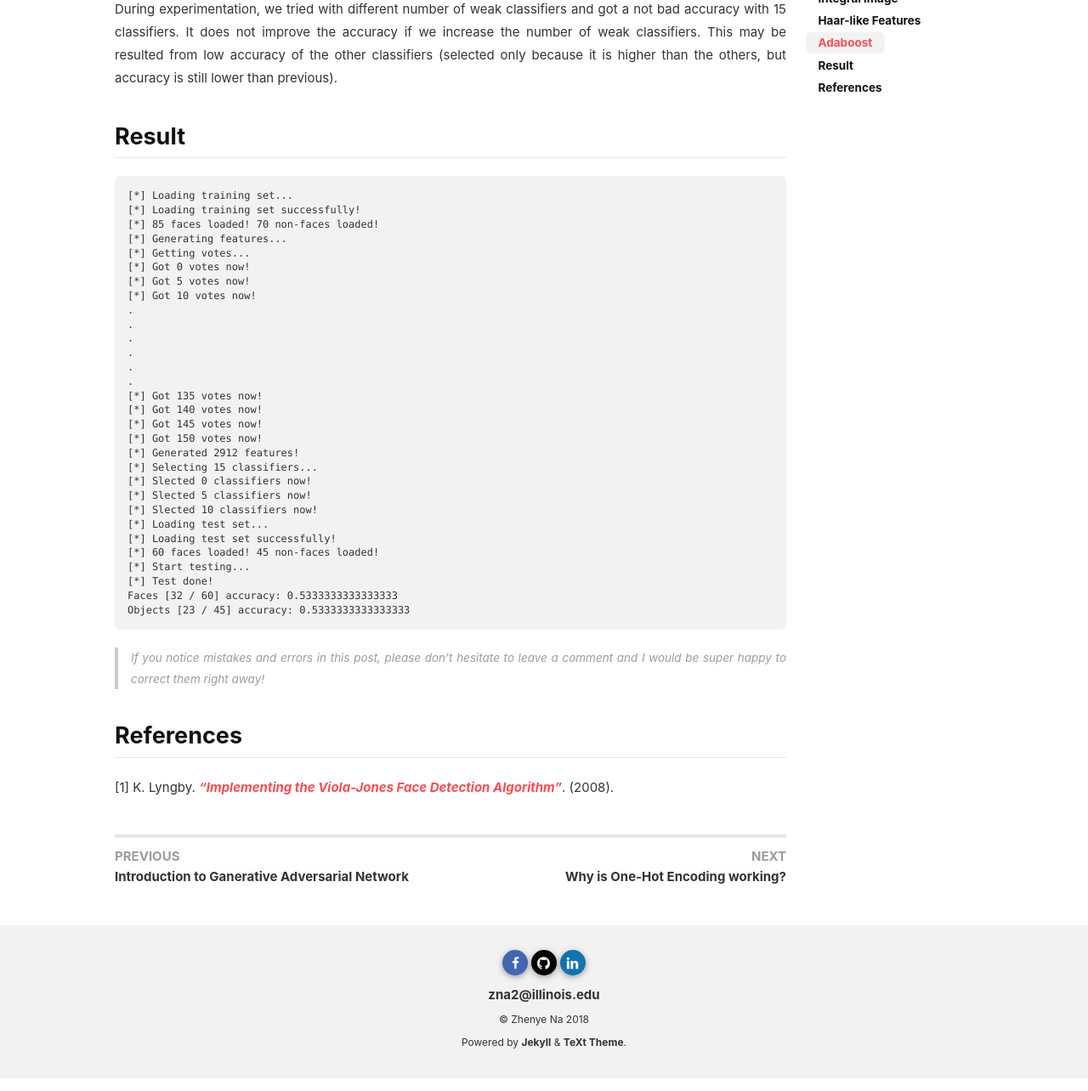
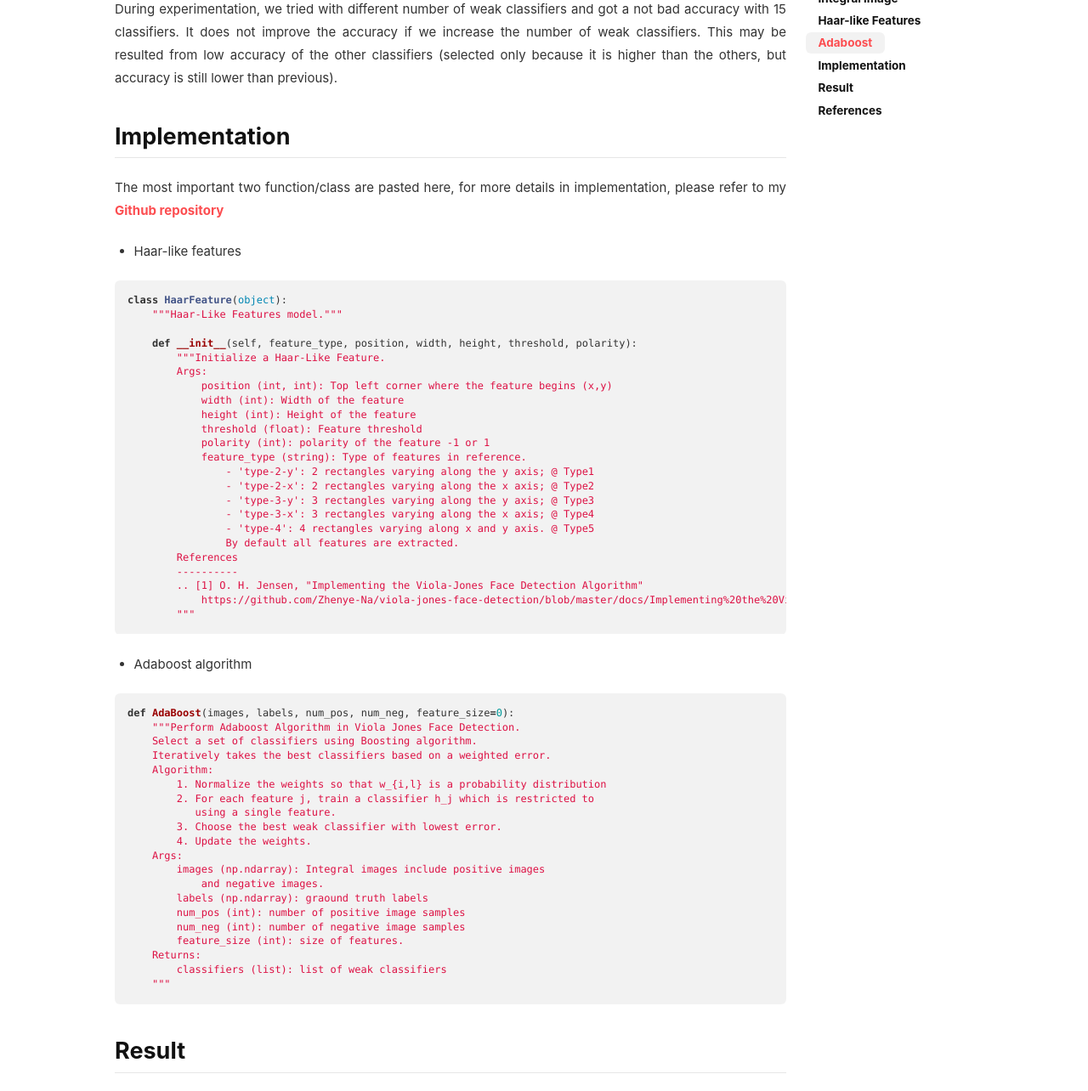
Before and after one commit to Zhenye-Na/blog, a Jekyll site: the page built from _posts/2018-05-10-viola-jones-face-detection.md, in a window 1280 px wide and 1400 px high, scrolled down 3543 px, cut to the strip 116-1400 px from the top of the window. Shown: the whole strip at 85% size. Built offline with Jekyll 4.4.1, drawn with Linux system fonts in a browser that asks for light colours; nearby versions of some CDN libraries; formulas are drawn with MathJax 3; comment, search, counter and statistics services are not loaded; some of the changed text lies outside the part shown.

Commit message:
Add codes

````diff
--- a/_posts/2018-05-10-viola-jones-face-detection.md
+++ b/_posts/2018-05-10-viola-jones-face-detection.md
@@ -9,7 +10,6 @@ mathjax_autoNumber: true
 ---
 
 > *The Viola Jones object detection framework is the first object detection framework to provide competitive object detection rates in real-time proposed in 2001 by Paul Viola and Michael Jones. Although it can be trained to detect a variety of object classes, it was motivated primarily by the problem of face detection. In this project, I implemented Viola Jones Face Detection algorithm and I will explain the detail in the algorithm.*
-
 
 
 ## Algorithm Overview
@@ -25,17 +25,14 @@ The figure below is the diagram of Viola Jones Face Detection. This is the high
 For the dataset used in Face Detection, `LFW` dataset (positive examples) `CIFAR10` dataset (negative examples) are still used for training and testing. However, due to the training time, I only use 155 images (85 faces and 70 non-faces) for training and 105 images (60 faces and 45 non-faces) for testing at first. We will improve the codes (reduce number of loops, add CUDA support to this and etc..), then use larger number of images to train and test.
 
 
-
 ## Data Preprocessing
 
 We implemented several preprocessing method (function). First we rescale all the image to $(32 \times 32)$ to keep all the images in the same scale. Then we implemented several alternative method for preprocessing. For example, transform from RGB to HSV to gray-scale and so on. For more detailed information, [this](https://github.com/Zhenye-Na/Piface/blob/master/detection/utils/data_tools.py) is the code for data processing.
 
 
-
 ## Integral image
 
 This is first part to be implemented in Face Detection algorithm. This is done by making each pixel equal to the entire sum of all pixels above and to the left of the concerned pixel,
-
 
 $$ ii(x, y) = \sum \limits_{x' \leq x, y' \leq y} i(x', y'). $$
 
@@ -52,7 +49,6 @@ $$\sum \limits_{(x,y) \in ABCD} i(x, y) = ii(D) + ii(A) - ii(B) - ii(C).$$
 For this function, it is already available in [skimage](http://scikit-image.org/docs/dev/api/skimage.html). So we heavily used [integral_image](http://github.com/scikit-image/scikit-image/blob/master/skimage/transform/integral.py#L7) function and [integrate](http://github.com/scikit-image/scikit-image/blob/master/skimage/transform/integral.py#L39) function for this project.
 
 
-
 ## Haar-like Features
 
 As figure below shows, there are several types of features in Viola Jones Face Detection. In our case, we implemented the first five type of features in a HaarFeature class. Each feature results in a single value which is calculated by subtracting the sum of the white rectangle(s) from the sum of the black rectangle(s) in integral image computed in previous section.
@@ -61,7 +57,6 @@ As figure below shows, there are several types of features in Viola Jones Face D
 <img src="https://github.com/Zhenye-Na/Zhenye-Na.github.io/blob/master/assets/images/projs-img/violaj/violaj3.jpg?raw=true" width="80%" class="center">
 
 Viola-Jones have empirically found that a detector with a base resolution of $24 \times 24$ pixels gives satisfactory results. So we restrict our feature size to be in range(20, 30) in order to get a better accuracy for testing.
-
 
 
 ## Adaboost
@@ -73,6 +68,65 @@ images, any number of machine learning approaches could be used to learn a class
 <img src="https://github.com/Zhenye-Na/Zhenye-Na.github.io/blob/master/assets/images/projs-img/violaj/violaj4.png?raw=true" width="80%" class="center">
 
 During experimentation, we tried with different number of weak classifiers and got a not bad accuracy with 15 classifiers. It does not improve the accuracy if we increase the number of weak classifiers. This may be resulted from low accuracy of the other classifiers (selected only because it is higher than the others, but accuracy is still lower than previous).
+
+
+## Implementation
+
+The most important two function/class are pasted here, for more details in implementation, please refer to my [**Github repository**](https://github.com/Zhenye-Na/Piface/tree/master/detection)
+
+- Haar-like features
+
+```python
+class HaarFeature(object):
+    """Haar-Like Features model."""
+
+    def __init__(self, feature_type, position, width, height, threshold, polarity):
+        """Initialize a Haar-Like Feature.
+        Args:
+            position (int, int): Top left corner where the feature begins (x,y)
+            width (int): Width of the feature
+            height (int): Height of the feature
+            threshold (float): Feature threshold
+            polarity (int): polarity of the feature -1 or 1
+            feature_type (string): Type of features in reference.
+                - 'type-2-y': 2 rectangles varying along the y axis; @ Type1
+                - 'type-2-x': 2 rectangles varying along the x axis; @ Type2
+                - 'type-3-y': 3 rectangles varying along the y axis; @ Type3
+                - 'type-3-x': 3 rectangles varying along the x axis; @ Type4
+                - 'type-4': 4 rectangles varying along x and y axis. @ Type5
+                By default all features are extracted.
+        References
+        ----------
+        .. [1] O. H. Jensen, "Implementing the Viola-Jones Face Detection Algorithm"
+            https://github.com/Zhenye-Na/viola-jones-face-detection/blob/master/docs/Implementing%20the%20Viola-Jones%20Face%20Detection%20Algorithm.pdf
+        """
+```
+
+
+- Adaboost algorithm
+
+```python
+def AdaBoost(images, labels, num_pos, num_neg, feature_size=0):
+    """Perform Adaboost Algorithm in Viola Jones Face Detection.
+    Select a set of classifiers using Boosting algorithm.
+    Iteratively takes the best classifiers based on a weighted error.
+    Algorithm:
+        1. Normalize the weights so that w_{i,l} is a probability distribution
+        2. For each feature j, train a classifier h_j which is restricted to
+           using a single feature.
+        3. Choose the best weak classifier with lowest error.
+        4. Update the weights.
+    Args:
+        images (np.ndarray): Integral images include positive images
+            and negative images.
+        labels (np.ndarray): graound truth labels
+        num_pos (int): number of positive image samples
+        num_neg (int): number of negative image samples
+        feature_size (int): size of features.
+    Returns:
+        classifiers (list): list of weak classifiers
+    """
+```
 
 
 
````
Also changed, not shown: other parts of _posts/2018-05-10-viola-jones-face-detection.md (+1 -0 lines).
